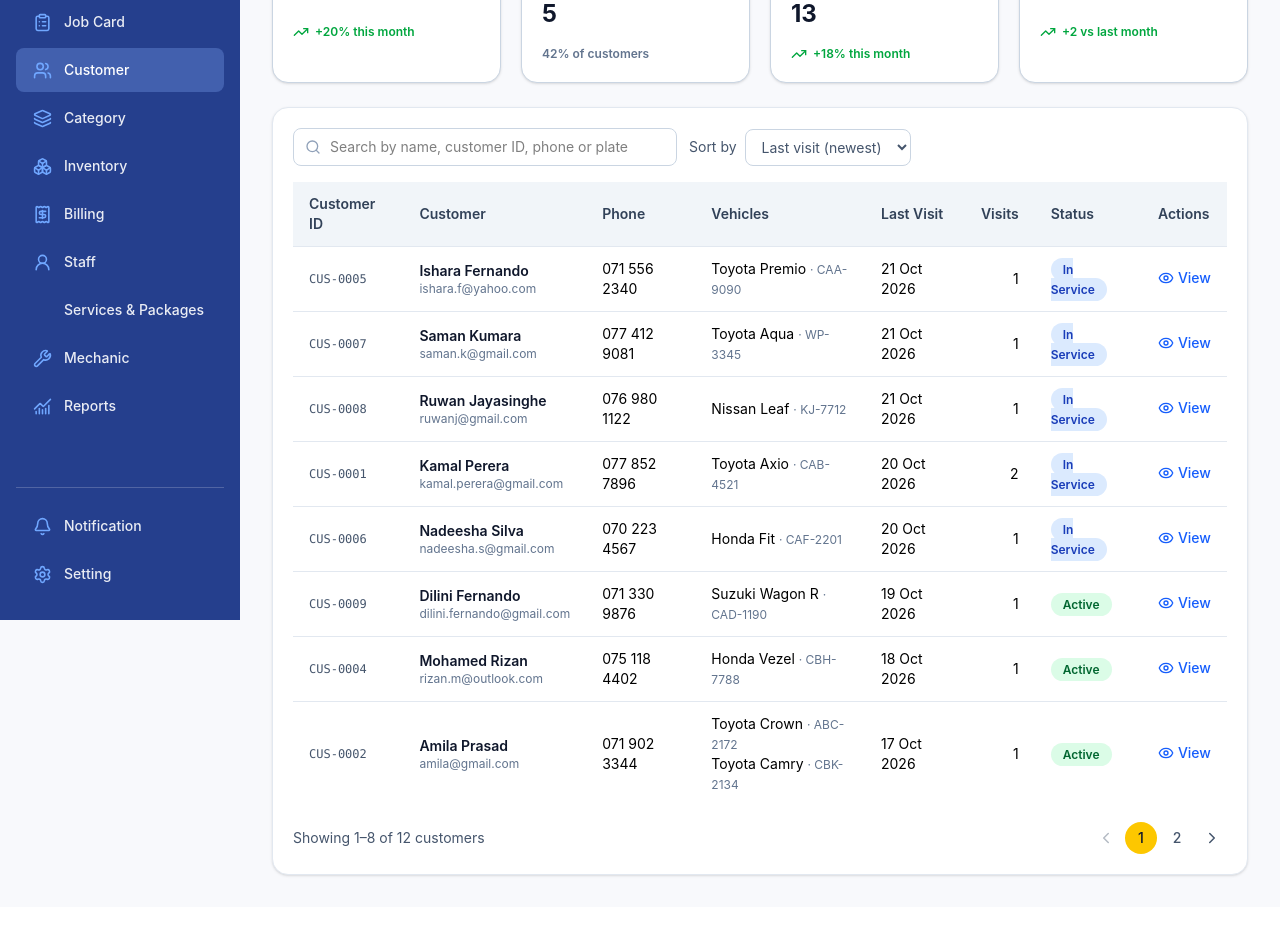
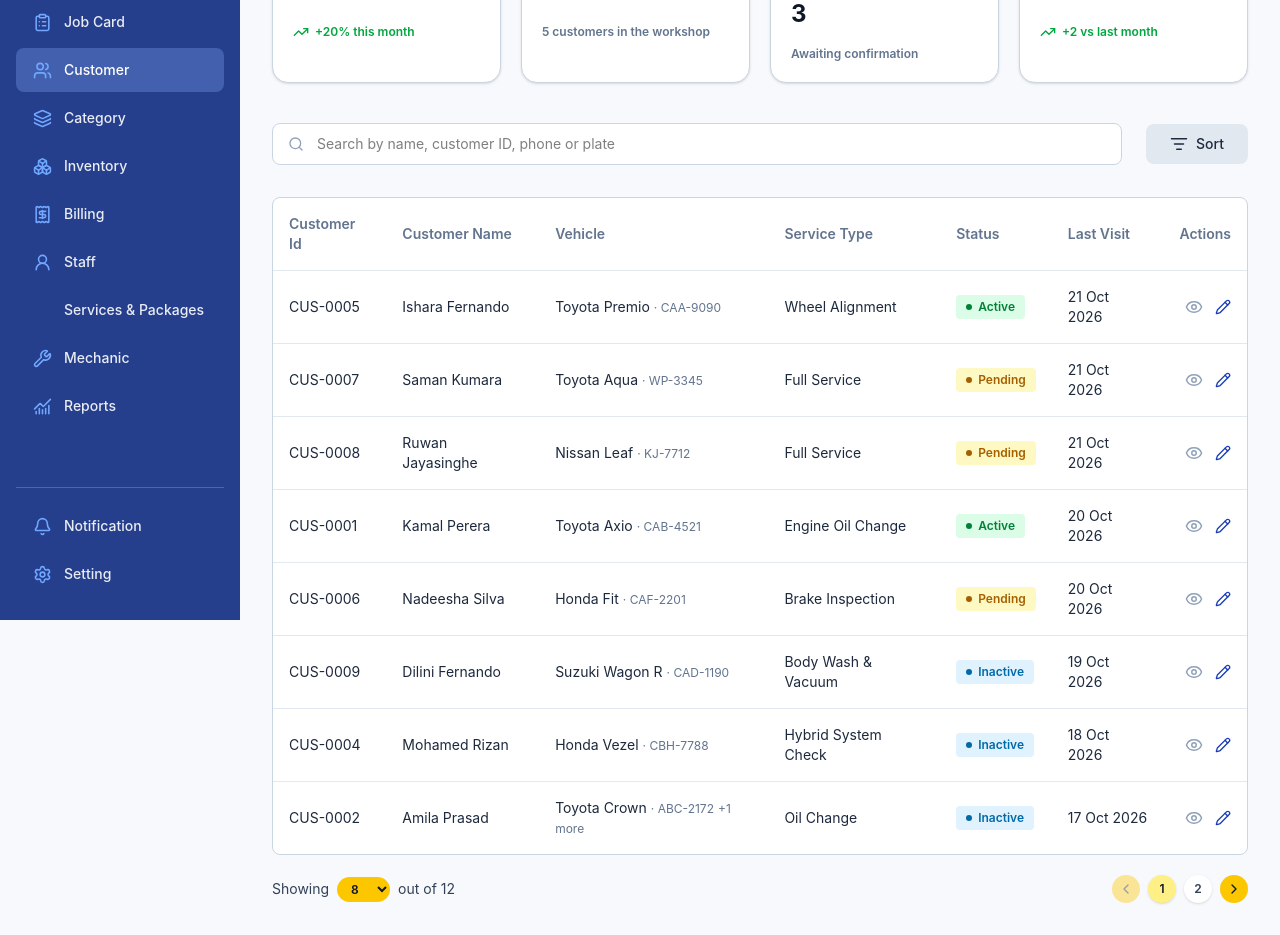
Before and after one commit to ChirathVidumina/AutoCare-Inventory-Mini, a React (Vite) app in the folder frontend/: page /customers in a window 1280 px wide. Shown: the part 180-1115 px from the top of the page. Before the commit the page ends 1087 px from the top, so only its background shows below. Built offline with nearby package versions, Linux system fonts and the light colour scheme.

Commit message:
style(customers): match figma customer overview table, status, sort and pagination

```diff
--- a/frontend/src/modules/M2_Operations/data/customersData.ts
+++ b/frontend/src/modules/M2_Operations/data/customersData.ts
@@ -21,8 +21,12 @@ export type Vehicle = {
   customerId: string; // the owner (foreign key to Customer.id)
 };
 
-/** In Service = a vehicle is in the workshop now; Active = visited in the last 6 months. */
-export type CustomerStatus = "In Service" | "Active" | "Inactive";
+/**
+ * Active   = one of their vehicles is being worked on now (job card In Progress)
+ * Pending  = a vehicle is booked in but work has not started (job card Open)
+ * Inactive = no vehicle in the workshop
+ */
+export type CustomerStatus = "Active" | "Pending" | "Inactive";
 
 export const customers: Customer[] = [
   { id: "CUS-0001", firstName: "Kamal", lastName: "Perera", phone: "077 852 7896", email: "kamal.perera@gmail.com", address: "42, John Road, Kurunegala", joinedAt: "2019-03-15" },
@@ -77,7 +81,6 @@ export function getCustomerJobCards(customerId: string) {
     .sort((a, b) => `${b.createdAt} ${b.createdTime}`.localeCompare(`${a.createdAt} ${a.createdTime}`));
 }
 
-const DAY = 24 * 60 * 60 * 1000;
 
 export function getCustomerStats(customerId: string) {
   const jobs = getCustomerJobCards(customerId);
@@ -87,8 +90,14 @@ export function getCustomerStats(customerId: string) {
   const lastVisit = jobs.length > 0 ? jobs[0].createdAt : null;
 
   let status: CustomerStatus = "Inactive";
-  if (jobs.some((j) => j.status === "Open" || j.status === "In Progress")) status = "In Service";
-  else if (lastVisit && Date.now() - new Date(`${lastVisit}T00:00:00`).getTime() <= 180 * DAY) status = "Active";
+  if (jobs.some((j) => j.status === "In Progress")) status = "Active";
+  else if (jobs.some((j) => j.status === "Open")) status = "Pending";
 
-  return { visits: jobs.length, totalSpend, lastVisit, status };
+  const lastJob = jobs.length > 0 ? jobs[0] : null;
+  // what was done (or requested) on the latest visit
+  const lastServiceType = lastJob
+    ? lastJob.services[0]?.description ?? lastJob.issue.split(":")[0]
+    : null;
+
+  return { visits: jobs.length, totalSpend, lastVisit, lastJob, lastServiceType, status };
 }
--- a/frontend/src/modules/M2_Operations/pages/CustomersPage.tsx
+++ b/frontend/src/modules/M2_Operations/pages/CustomersPage.tsx
@@ -1,7 +1,8 @@
 import { useState, type ReactNode } from "react";
 import { Link } from "react-router-dom";
 import {
-  Car, ChevronLeft, ChevronRight, Eye, Plus, Search, TrendingDown, TrendingUp, UserPlus, Users, Wrench,
+  CalendarClock, ChevronLeft, ChevronRight, Eye, ListFilter, Pencil, Plus, Search,
+  TrendingDown, TrendingUp, UserPlus, Users, Wrench,
 } from "lucide-react";
 import {
   customers,
@@ -9,18 +10,26 @@ import {
   fullName,
   getCustomerStats,
   getCustomerVehicles,
-  vehicles,
   type CustomerStatus,
 } from "../data/customersData";
+import { jobCards } from "../data/jobCardsData";
 
-const PAGE_SIZE = 8;
+// TODO: read this from the Booking module (M4) when it is ready
+const PENDING_BOOKINGS_SAMPLE = 3;
+
+const PAGE_SIZES = [5, 8, 10];
 
 type SortKey = "recent" | "name" | "id";
+const sortLabels: Record<SortKey, string> = {
+  recent: "Last visit (newest)",
+  name: "Name (A–Z)",
+  id: "Customer ID",
+};
 
 const statusStyles: Record<CustomerStatus, string> = {
-  "In Service": "bg-blue-100 text-blue-800",
-  Active: "bg-green-100 text-green-800",
-  Inactive: "bg-slate-200 text-slate-600",
+  Active: "bg-green-100 text-green-700",
+  Pending: "bg-yellow-100 text-yellow-700",
+  Inactive: "bg-sky-100 text-sky-700",
 };
 
 type Trend = { text: string; direction: "up" | "down" | "none" };
@@ -50,9 +59,21 @@ function SummaryCard({ label, value, icon, trend }: { label: string; value: numb
   );
 }
 
+/** Page buttons like "1 2 … 9": first, last, and the pages next to the current one. */
+function pageNumbers(current: number, count: number): (number | "…")[] {
+  const pages: (number | "…")[] = [];
+  for (let n = 1; n <= count; n++) {
+    if (n === 1 || n === count || Math.abs(n - current) <= 1) pages.push(n);
+    else if (pages[pages.length - 1] !== "…") pages.push("…");
+  }
+  return pages;
+}
+
 export default function CustomersPage() {
   const [search, setSearch] = useState("");
   const [sortBy, setSortBy] = useState<SortKey>("recent");
+  const [sortOpen, setSortOpen] = useState(false);
+  const [pageSize, setPageSize] = useState(8);
   const [page, setPage] = useState(1);
 
   // one row per customer, with the numbers worked out from their job cards
@@ -62,37 +83,33 @@ export default function CustomersPage() {
     ...getCustomerStats(c.id),
   }));
 
+  // ----- summary cards -----
   const thisMonth = new Date().toLocaleDateString("en-CA").slice(0, 7); // "2026-10"
-  const inService = rows.filter((r) => r.status === "In Service").length;
-  const newThisMonth = customers.filter((c) => c.joinedAt.startsWith(thisMonth)).length;
-
-  // trends: compare this month with what we had before it
   const lastMonthDate = new Date();
   lastMonthDate.setDate(1);
   lastMonthDate.setMonth(lastMonthDate.getMonth() - 1);
   const lastMonth = lastMonthDate.toLocaleDateString("en-CA").slice(0, 7); // "2026-09"
+
+  const newThisMonth = customers.filter((c) => c.joinedAt.startsWith(thisMonth)).length;
   const newLastMonth = customers.filter((c) => c.joinedAt.startsWith(lastMonth)).length;
+  const activeServices = jobCards.filter((j) => j.status === "Open" || j.status === "In Progress").length;
+  const customersInWorkshop = rows.filter((r) => r.status !== "Inactive").length;
 
   const percent = (part: number, whole: number) => (whole > 0 ? Math.round((part / whole) * 100) : 0);
-  const newCustomerIds = new Set(customers.filter((c) => c.joinedAt.startsWith(thisMonth)).map((c) => c.id));
-  const newVehicles = vehicles.filter((v) => newCustomerIds.has(v.customerId)).length;
   const monthDiff = newThisMonth - newLastMonth;
 
   const customerTrend: Trend = {
     text: `+${percent(newThisMonth, customers.length - newThisMonth)}% this month`,
     direction: newThisMonth > 0 ? "up" : "none",
   };
-  const serviceTrend: Trend = { text: `${percent(inService, customers.length)}% of customers`, direction: "none" };
-  const vehicleTrend: Trend = {
-    text: `+${percent(newVehicles, vehicles.length - newVehicles)}% this month`,
-    direction: newVehicles > 0 ? "up" : "none",
-  };
+  const serviceTrend: Trend = { text: `${customersInWorkshop} customers in the workshop`, direction: "none" };
+  const bookingTrend: Trend = { text: "Awaiting confirmation", direction: "none" };
   const newTrend: Trend = {
     text: `${monthDiff >= 0 ? "+" : ""}${monthDiff} vs last month`,
     direction: monthDiff > 0 ? "up" : monthDiff < 0 ? "down" : "none",
   };
 
-  // search by name, customer ID, phone or plate number
+  // ----- search, sort, pages -----
   const query = search.trim().toLowerCase();
   const filtered = rows.filter(
     (r) =>
@@ -109,11 +126,10 @@ export default function CustomersPage() {
     return (b.lastVisit ?? "").localeCompare(a.lastVisit ?? ""); // most recent visit first
   });
 
-  // pagination
-  const pageCount = Math.max(1, Math.ceil(sorted.length / PAGE_SIZE));
+  const pageCount = Math.max(1, Math.ceil(sorted.length / pageSize));
   const currentPage = Math.min(page, pageCount);
-  const firstIndex = (currentPage - 1) * PAGE_SIZE;
-  const pageRows = sorted.slice(firstIndex, firstIndex + PAGE_SIZE);
+  const firstIndex = (currentPage - 1) * pageSize;
+  const pageRows = sorted.slice(firstIndex, firstIndex + pageSize);
 
   return (
     <div className="p-8">
@@ -125,7 +141,7 @@ export default function CustomersPage() {
         {/* opens the Add Customer pop-up (next step) */}
         <button
           type="button"
-          className="inline-flex items-center gap-2 rounded-lg bg-blue-900 px-4 py-2.5 text-sm font-semibold text-white hover:bg-blue-800"
+          className="inline-flex items-center gap-2 rounded-lg bg-blue-900 px-5 py-3 text-sm font-semibold text-white hover:bg-blue-800"
         >
           <Plus size={18} /> Add New Customer
         </button>
@@ -133,16 +149,15 @@ export default function CustomersPage() {
 
       <div className="mt-6 grid grid-cols-1 gap-5 sm:grid-cols-2 xl:grid-cols-4">
         <SummaryCard label="Total Customers" value={customers.length} icon={<Users size={20} />} trend={customerTrend} />
-        <SummaryCard label="Customers In Service" value={inService} icon={<Wrench size={20} />} trend={serviceTrend} />
-        <SummaryCard label="Registered Vehicles" value={vehicles.length} icon={<Car size={20} />} trend={vehicleTrend} />
+        <SummaryCard label="Active Services" value={activeServices} icon={<Wrench size={20} />} trend={serviceTrend} />
+        <SummaryCard label="Pending Bookings" value={PENDING_BOOKINGS_SAMPLE} icon={<CalendarClock size={20} />} trend={bookingTrend} />
         <SummaryCard label="New This Month" value={newThisMonth} icon={<UserPlus size={20} />} trend={newTrend} />
       </div>
 
-      <section className="mt-6 rounded-2xl border border-slate-200 bg-white p-5 shadow-sm">
       {/* Search and sort */}
-        <div className="flex flex-wrap items-center gap-3">
-          <div className="relative w-full sm:w-96">
-            <Search size={16} className="absolute left-3 top-1/2 -translate-y-1/2 text-slate-400" />
+      <div className="mt-10 flex flex-wrap items-center gap-6">
+        <div className="relative min-w-[260px] flex-1">
+          <Search size={16} className="absolute left-4 top-1/2 -translate-y-1/2 text-slate-400" />
           <input
             type="search"
             value={search}
@@ -151,77 +166,108 @@ export default function CustomersPage() {
               setPage(1); // new search starts from the first page
             }}
             placeholder="Search by name, customer ID, phone or plate"
-              className="w-full rounded-lg border border-slate-300 py-2 pl-9 pr-3 text-sm outline-none focus:border-blue-600 focus:ring-2 focus:ring-blue-100"
+            className="w-full rounded-lg border border-slate-300 bg-white py-2.5 pl-11 pr-3 text-sm outline-none focus:border-blue-600 focus:ring-2 focus:ring-blue-100"
           />
         </div>
-          <label className="flex items-center gap-2 text-sm text-slate-600">
-            Sort by
-            <select
-              value={sortBy}
-              onChange={(e) => setSortBy(e.target.value as SortKey)}
-              className="rounded-lg border border-slate-300 bg-white px-3 py-2 text-sm"
+
+        <div className="relative">
+          <button
+            type="button"
+            onClick={() => setSortOpen(!sortOpen)}
+            aria-expanded={sortOpen}
+            className="inline-flex items-center gap-2 rounded-lg bg-slate-200 px-6 py-2.5 text-sm font-medium text-slate-800 hover:bg-slate-300"
           >
-              <option value="recent">Last visit (newest)</option>
-              <option value="name">Name (A–Z)</option>
-              <option value="id">Customer ID</option>
-            </select>
-          </label>
+            <ListFilter size={18} /> Sort
+          </button>
+          {sortOpen && (
+            <ul className="absolute right-0 z-10 mt-2 w-52 overflow-hidden rounded-lg border border-slate-200 bg-white py-1 shadow-lg">
+              {(Object.keys(sortLabels) as SortKey[]).map((key) => (
+                <li key={key}>
+                  <button
+                    type="button"
+                    onClick={() => {
+                      setSortBy(key);
+                      setSortOpen(false);
+                    }}
+                    className={`w-full px-4 py-2 text-left text-sm hover:bg-slate-100 ${
+                      sortBy === key ? "font-semibold text-blue-800" : "text-slate-700"
+                    }`}
+                  >
+                    {sortLabels[key]}
+                  </button>
+                </li>
+              ))}
+            </ul>
+          )}
+        </div>
       </div>
 
       {/* Table */}
-        <div className="mt-4 overflow-x-auto">
+      <div className="mt-8 overflow-x-auto rounded-lg border border-slate-300 bg-white">
         <table className="w-full min-w-[900px] text-left text-sm">
           <thead>
-              <tr className="bg-slate-100 text-slate-700">
-                <th className="px-4 py-3 font-semibold">Customer ID</th>
-                <th className="px-4 py-3 font-semibold">Customer</th>
-                <th className="px-4 py-3 font-semibold">Phone</th>
-                <th className="px-4 py-3 font-semibold">Vehicles</th>
-                <th className="px-4 py-3 font-semibold">Last Visit</th>
-                <th className="px-4 py-3 text-right font-semibold">Visits</th>
-                <th className="px-4 py-3 font-semibold">Status</th>
-                <th className="px-4 py-3 font-semibold">Actions</th>
+            <tr className="text-slate-500">
+              <th className="px-4 py-4 font-semibold">Customer Id</th>
+              <th className="px-4 py-4 font-semibold">Customer Name</th>
+              <th className="px-4 py-4 font-semibold">Vehicle</th>
+              <th className="px-4 py-4 font-semibold">Service Type</th>
+              <th className="px-4 py-4 font-semibold">Status</th>
+              <th className="px-4 py-4 font-semibold">Last Visit</th>
+              <th className="px-4 py-4 text-right font-semibold">Actions</th>
             </tr>
           </thead>
           <tbody>
-              {pageRows.map(({ customer, vehicles: owned, lastVisit, visits, status }) => (
-                <tr key={customer.id} className="border-t border-slate-200 hover:bg-slate-50">
-                  <td className="px-4 py-3 font-mono text-xs text-slate-600">{customer.id}</td>
-                  <td className="px-4 py-3">
-                    <p className="font-semibold text-slate-900">{fullName(customer)}</p>
-                    <p className="text-xs text-slate-500">{customer.email}</p>
+            {pageRows.map(({ customer, vehicles, lastJob, lastVisit, lastServiceType, status }) => {
+              // show the vehicle from the latest visit, otherwise their first vehicle
+              const shown = vehicles.find((v) => v.plateNo === lastJob?.plateNo) ?? vehicles[0];
+              return (
+                <tr key={customer.id} className="border-t border-slate-200 text-slate-800 hover:bg-slate-50">
+                  <td className="px-4 py-4">{customer.id}</td>
+                  <td className="px-4 py-4">{fullName(customer)}</td>
+                  <td className="px-4 py-4">
+                    {shown ? `${shown.make} ${shown.model}` : "—"}
+                    {shown && <span className="ml-1 text-xs text-slate-500">· {shown.plateNo}</span>}
+                    {vehicles.length > 1 && (
+                      <span className="ml-1 text-xs text-slate-500">+{vehicles.length - 1} more</span>
+                    )}
                   </td>
-                  <td className="px-4 py-3">{customer.phone}</td>
-                  <td className="px-4 py-3">
-                    {owned.map((v) => (
-                      <p key={v.plateNo}>
-                        {v.make} {v.model} <span className="text-xs text-slate-500">· {v.plateNo}</span>
-                      </p>
-                    ))}
-                  </td>
-                  <td className="px-4 py-3">
-                    {lastVisit ? formatDate(lastVisit) : <span className="text-slate-400">No visits yet</span>}
-                  </td>
-                  <td className="px-4 py-3 text-right">{visits}</td>
-                  <td className="px-4 py-3">
-                    <span className={`rounded-full px-3 py-1 text-xs font-semibold ${statusStyles[status]}`}>
+                  <td className="px-4 py-4">{lastServiceType ?? <span className="text-slate-400">—</span>}</td>
+                  <td className="px-4 py-4">
+                    <span
+                      className={`inline-flex items-center gap-1.5 rounded px-2.5 py-1 text-xs font-semibold ${statusStyles[status]}`}
+                    >
+                      <span className="h-1.5 w-1.5 rounded-full bg-current" />
                       {status}
                     </span>
                   </td>
-                  <td className="px-4 py-3">
+                  <td className="px-4 py-4">
+                    {lastVisit ? formatDate(lastVisit) : <span className="text-slate-400">No visits yet</span>}
+                  </td>
+                  <td className="px-4 py-4">
+                    <div className="flex items-center justify-end gap-3">
                       <Link
                         to={`/customers/${customer.id}`}
                         aria-label={`View ${fullName(customer)}`}
-                      className="inline-flex items-center gap-1 font-medium text-blue-600 hover:underline"
+                        className="text-slate-400 hover:text-slate-700"
                       >
-                      <Eye size={16} /> View
+                        <Eye size={18} />
                       </Link>
+                      {/* opens the Edit Customer pop-up (next step) */}
+                      <button
+                        type="button"
+                        aria-label={`Edit ${fullName(customer)}`}
+                        className="text-blue-800 hover:text-blue-600"
+                      >
+                        <Pencil size={16} />
+                      </button>
+                    </div>
                   </td>
                 </tr>
-              ))}
+              );
+            })}
             {pageRows.length === 0 && (
               <tr>
-                  <td colSpan={8} className="px-4 py-10 text-center text-slate-500">
+                <td colSpan={7} className="px-4 py-10 text-center text-slate-500">
                   No customers found.
                 </td>
               </tr>
@@ -230,48 +276,68 @@ export default function CustomersPage() {
         </table>
       </div>
 
-        {/* Footer with pagination */}
-        <div className="mt-4 flex flex-wrap items-center justify-between gap-3 text-sm text-slate-600">
-          <span>
-            {sorted.length === 0
-              ? "No customers"
-              : `Showing ${firstIndex + 1}–${firstIndex + pageRows.length} of ${sorted.length} customers`}
-          </span>
-          <nav aria-label="Pagination" className="flex items-center gap-1">
+      {/* Footer: rows per page and page buttons */}
+      <div className="mt-5 flex flex-wrap items-center justify-between gap-3 text-sm text-slate-700">
+        <label className="flex items-center gap-2">
+          Showing
+          <select
+            value={pageSize}
+            onChange={(e) => {
+              setPageSize(Number(e.target.value));
+              setPage(1);
+            }}
+            aria-label="Rows per page"
+            className="rounded-full border-0 bg-yellow-400 px-2.5 py-1 text-xs font-semibold text-slate-900"
+          >
+            {PAGE_SIZES.map((n) => (
+              <option key={n} value={n}>
+                {n}
+              </option>
+            ))}
+          </select>
+          out of {sorted.length}
+        </label>
+
+        <nav aria-label="Pagination" className="flex items-center gap-2">
           <button
             type="button"
             onClick={() => setPage(currentPage - 1)}
             disabled={currentPage === 1}
             aria-label="Previous page"
-              className="rounded-full p-1.5 hover:bg-slate-100 disabled:opacity-40"
+            className="flex h-7 w-7 items-center justify-center rounded-full bg-yellow-400 text-slate-900 disabled:opacity-40"
           >
-              <ChevronLeft size={18} />
+            <ChevronLeft size={16} />
           </button>
-            {Array.from({ length: pageCount }, (_, i) => i + 1).map((n) => (
+          {pageNumbers(currentPage, pageCount).map((n, i) =>
+            n === "…" ? (
+              <span key={`gap-${i}`} className="px-1 text-slate-500">
+                …
+              </span>
+            ) : (
               <button
                 key={n}
                 type="button"
                 onClick={() => setPage(n)}
                 aria-current={n === currentPage ? "page" : undefined}
-                className={`h-8 w-8 rounded-full text-sm font-medium ${
-                  n === currentPage ? "bg-yellow-400 text-slate-900" : "hover:bg-slate-100"
+                className={`h-7 w-7 rounded-full text-xs font-semibold shadow-sm ${
+                  n === currentPage ? "bg-yellow-200 text-slate-900" : "bg-white text-slate-700 hover:bg-slate-100"
                 }`}
               >
                 {n}
               </button>
-            ))}
+            )
+          )}
           <button
             type="button"
             onClick={() => setPage(currentPage + 1)}
             disabled={currentPage === pageCount}
             aria-label="Next page"
-              className="rounded-full p-1.5 hover:bg-slate-100 disabled:opacity-40"
+            className="flex h-7 w-7 items-center justify-center rounded-full bg-yellow-400 text-slate-900 disabled:opacity-40"
           >
-              <ChevronRight size={18} />
+            <ChevronRight size={16} />
           </button>
         </nav>
       </div>
-      </section>
     </div>
   );
 }
```
Lines whose indentation alone changed are shown as unchanged.
